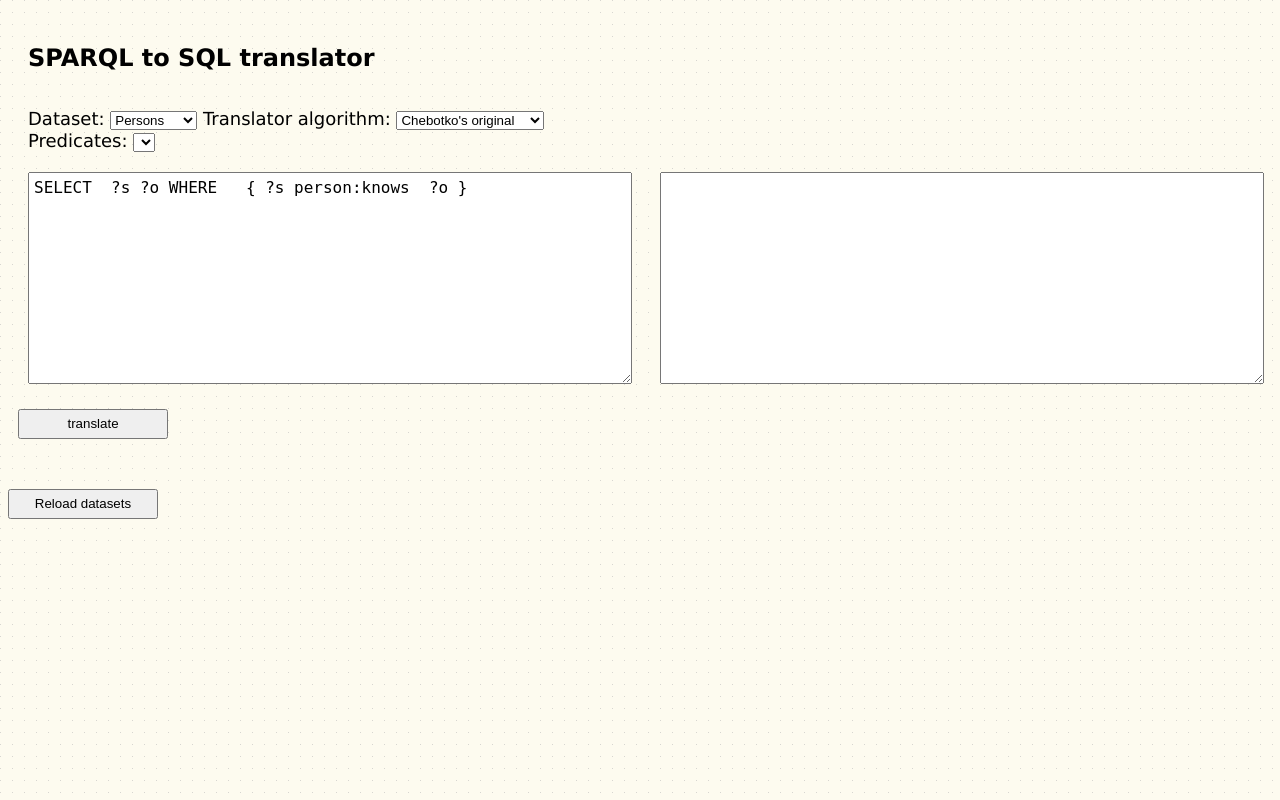
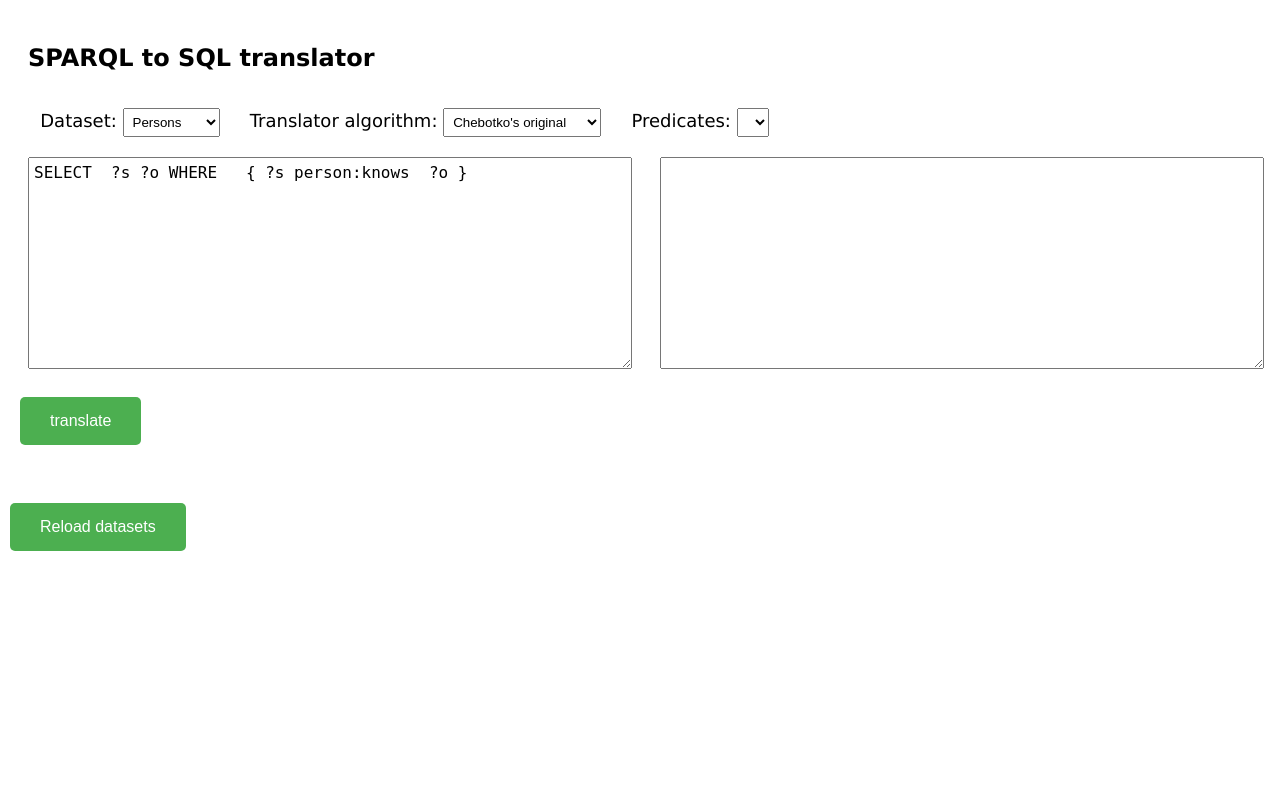
Before and after one commit to munkhbayar17/sparql-to-sql, a Flask app: page / in a window 1280 px wide. Run offline with Flask 2, Linux system fonts and the light colour scheme; data that the repository does not hold is empty; parts of the project's set-up code (start-up, migrations or seed data) failed here and were passed over; some libraries are stand-ins or nearby versions.

Commit message:
style change

```diff
--- a/SPARQLToSQL/sqlite.py
+++ b/SPARQLToSQL/sqlite.py
@@ -89,8 +89,7 @@ def insert(conn, sub, pre, obj):
 
 def insert_persons(conn):
 	try:
-		create_table_sql = open("create_table.sql", "r")
-		create_table(conn, create_table_sql.read())
+		create_table(conn, '''CREATE TABLE IF NOT EXISTS Triple (s text NOT NULL, p text NOT NULL, o text NOT NULL);''')
 
 		insert_sql = open("persons.sql", "r").read()
 		cursor = conn.cursor()
@@ -106,8 +105,7 @@ def validate_query(select_sql):
 
 	try:
 		# if table is not created then create it
-		create_table_sql = open("create_table.sql", "r")
-		create_table(current_connection, create_table_sql.read())
+		create_table(current_connection, '''CREATE TABLE IF NOT EXISTS Triple (s text NOT NULL, p text NOT NULL, o text NOT NULL);''')
 
 		cursor = current_connection.cursor()
 		cursor.execute(select_sql)
@@ -127,8 +125,7 @@ def validate_query(select_sql):
 def run_query(select_sql):
 	try:
 		# if table is not created then create it
-		create_table_sql = open("create_table.sql", "r")
-		create_table(current_connection, create_table_sql.read())
+		create_table(current_connection, '''CREATE TABLE IF NOT EXISTS Triple (s text NOT NULL, p text NOT NULL, o text NOT NULL);''')
 
 		cursor = current_connection.cursor()
 		cursor.execute(select_sql)
@@ -158,8 +155,7 @@ def truncate():
 
 def load_from_rdf(conn, filename):
 	try:
-		create_table_sql = open("create_table.sql", "r")
-		create_table(conn, create_table_sql.read())
+		create_table(conn, '''CREATE TABLE IF NOT EXISTS Triple (s text NOT NULL, p text NOT NULL, o text NOT NULL);''')
 
 		from rdflib.graph import Graph
 		g = Graph()
--- a/SPARQLToSQL/static/css/style.css
+++ b/SPARQLToSQL/static/css/style.css
@@ -3,7 +3,11 @@ html {
 }
 
 body {
-    background: url("../img/bg-white.gif");
+
+}
+
+select {
+	padding: 5px;
 }
 
 h1 {
@@ -34,6 +38,12 @@ h2 {
 	padding: 0 20px;
 	font-size: 18px;
 	justify-content: space-between;
+}
+
+.subcontrol {
+	display: inline;
+	width: 31%;
+	margin: 0 1%;
 }
 
 .db-selector select {
@@ -88,8 +98,16 @@ h2 {
 }
 
 button {
-    width: 150px;
-    height: 30px;
+    background-color: #4CAF50;
+    border: none;
+	border-radius: 5px;
+    color: white;
+    padding: 15px 30px;
+    text-align: center;
+    text-decoration: none;
+    font-size: 16px;
+    margin: 4px 2px;
+    cursor: pointer;
 }
 
 /*result section*/
--- a/SPARQLToSQL/templates/index.html
+++ b/SPARQLToSQL/templates/index.html
@@ -17,25 +17,30 @@
     <div ng-controller="translatorApp">
         <div class="controls">
 
+            <div class="control">
+                <div class="subcontrol">
                     <label>Dataset: </label>
                     <select ng-model="dbName" ng-change="change_db()">
                         <option selected>Persons</option>
                         <option>Capitals</option>
                         <option>Currencies</option>
                     </select>
-
+                </div>
+                <div class="subcontrol">
                     <label>Translator algorithm: </label>
                     <select ng-model="translatorType">
                         <option selected value="1">Chebotko's original</option>
                         <option value="2">Chebotko's simplified</option>
                         <option value="3">Priyatna's simplified</option>
                     </select>
-
-            <div>
+                </div>
+                <div class="subcontrol">
                     <label>Predicates: </label>
                     <select ng-model="predicate" ng-options="o as o for o in predicates"></select>
                     {{ '{{predicate}}' }}
                 </div>
+            </div>
+
         </div>
         <div class="sparql-section">
             <div class="query-section">
--- a/setup.py
+++ b/setup.py
@@ -3,7 +3,7 @@ from setuptools import setup
 setup(name='SPARQLToSQL',
       description='An SPARQL-to-SQL translator',
       long_description='An SPARQL-to-SQL translator based on a semantics-preserving translation approach by Artem Chebotko',
-      version='1.0.0',
+      version='1.0.1',
       url='https://github.com/munkhbayar17/sparql-to-sql',
       author='M. Nergui',
       author_email='muunuu17@gmail.com',
```
Lines whose indentation alone changed are shown as unchanged.
